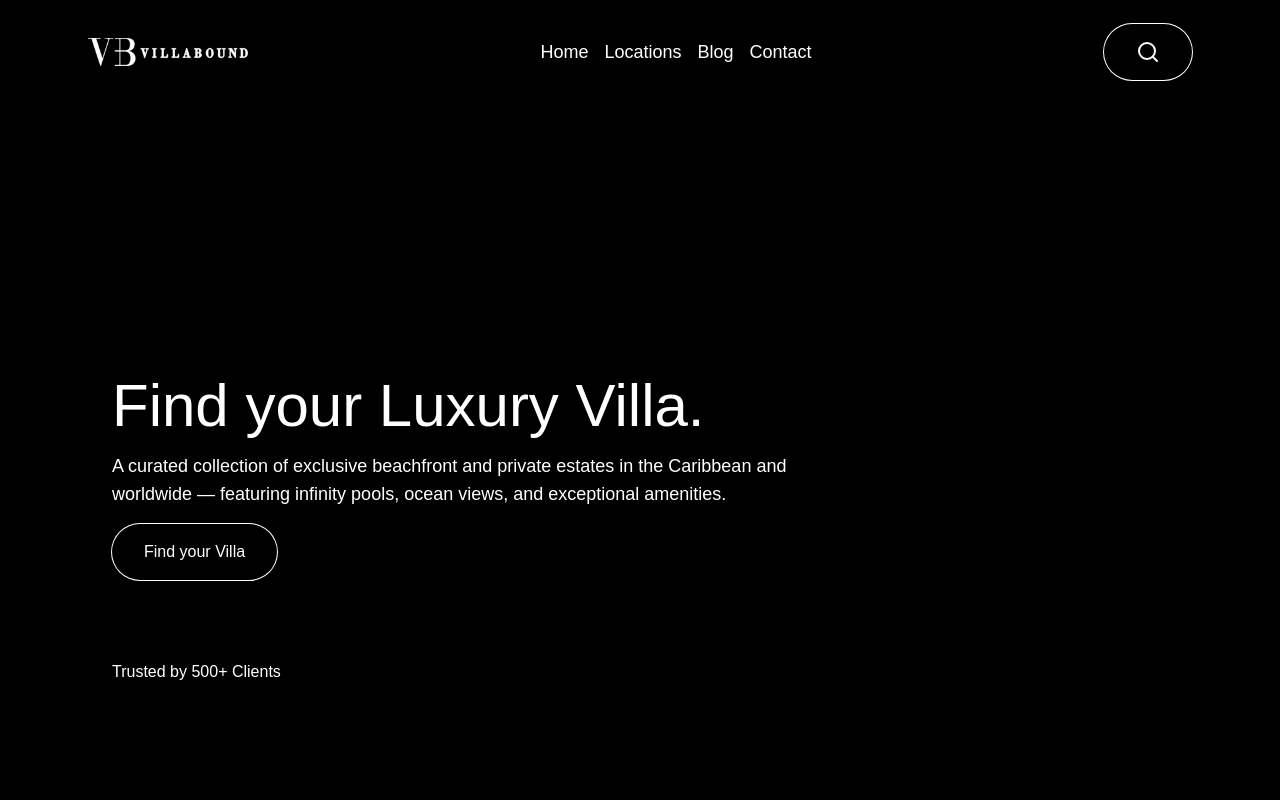
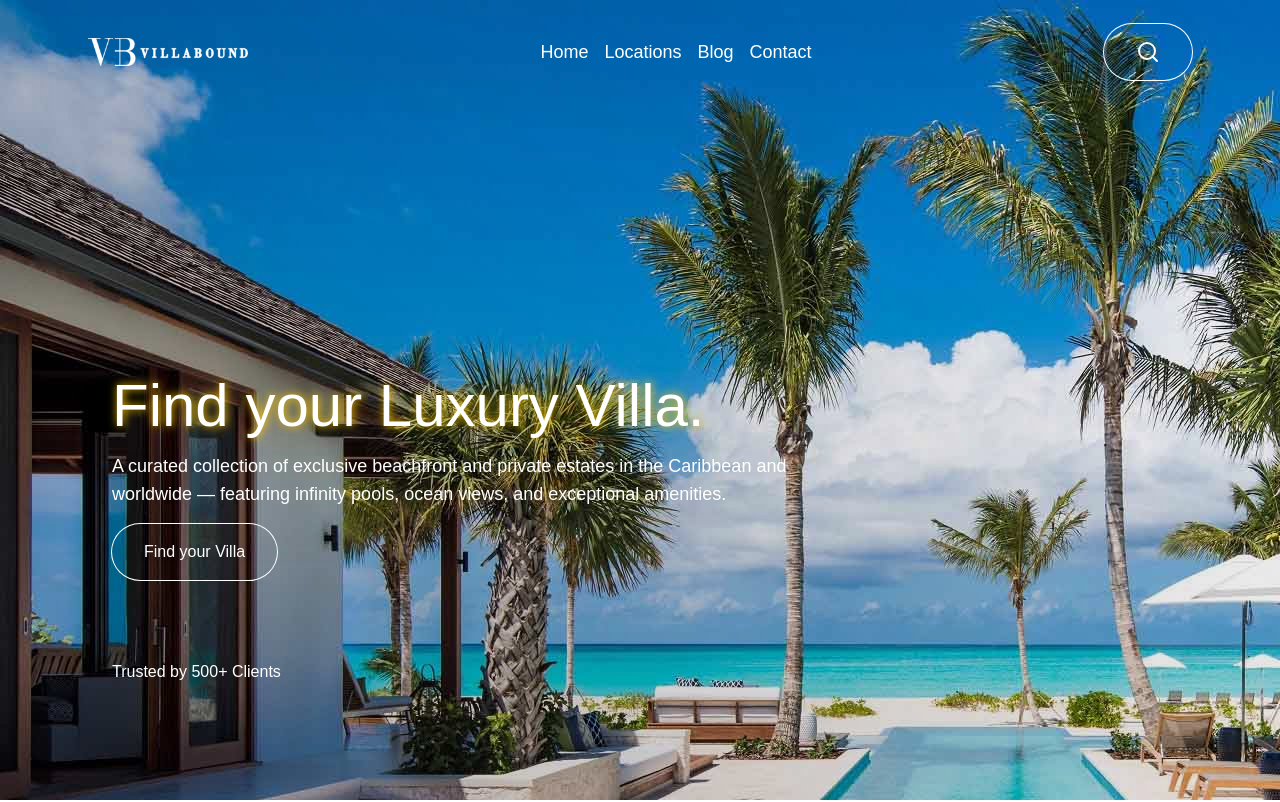
Before and after one commit to terrifickid/villa-svelte5, a SvelteKit app: page / in a window 1280 px wide. Shown: the top 802 px of the page. Built offline with nearby package versions, Linux system fonts and the light colour scheme; a web font is replaced by a local one.

Commit message:
dropshadow

```diff
--- a/src/components/Hero.svelte
+++ b/src/components/Hero.svelte
@@ -43,20 +43,24 @@
   export let data;
 </script>
 
+<div style="background-image: url(/7flntut11.jpg)">
   <section
     class="bg-black overflow-hidden text-white py-24 min-h-screen bg-cover bg-center bg-center bg-cover"
+    style=" background: linear-gradient(228deg,#0000 0%,#000000e6 320%)"
   >
     <!-- Dark fade gradient overlay -->
-  <div
-    class=" inset-0 z-10"
-    style=" background: linear-gradient(228deg,#0000 0%,#000000e6 100%)"
-  >
+    <div class=" inset-0 z-10">
       <!-- Or for a solid dark fade from top: bg-gradient-to-b from-black/70 to-transparent -->
       <div class="mt-[35vh] container max-w-6xl mx-auto px-12">
         <div class="max-w-[66%]">
-        <h1 class="text-6xl inline-block">Find your Luxury Villa.</h1>
+          <h1
+            class="text-6xl inline-block drop-shadow-2xl"
+            style="text-shadow: #ffcc00 1px 0 10px;"
+          >
+            Find your Luxury Villa.
+          </h1>
 
-        <h2 class="text-lg my-4">
+          <h2 class="text-lg my-4 drop-shadow-2xl">
             A curated collection of exclusive beachfront and private estates in
             the Caribbean and worldwide — featuring infinity pools, ocean views,
             and exceptional amenities.
@@ -70,3 +74,4 @@
       </div>
     </div>
   </section>
+</div>
```
Lines whose indentation alone changed are shown as unchanged.
